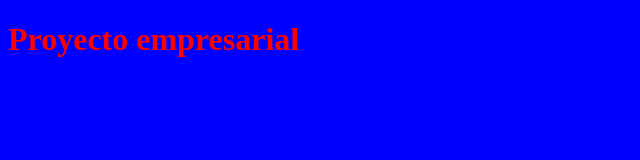
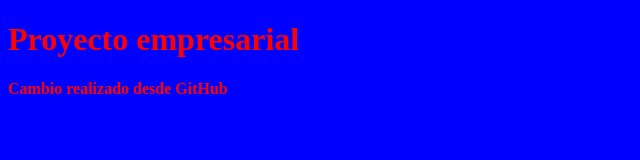
Before and after one commit to mmalave/CursoGit, a plain HTML site: page index.html in a window 1280 px wide. Shown: the whole page, without its empty margins (0-640 px from the left). Drawn offline with Linux system fonts and the light colour scheme.

Commit message:
Update index.html

```diff
--- a/index.html
+++ b/index.html
@@ -8,5 +8,6 @@
 </head>
 <body>
     <h1>Proyecto empresarial</h1>
+    <p>Cambio realizado desde GitHub</p>
 </body>
 </html>
```
